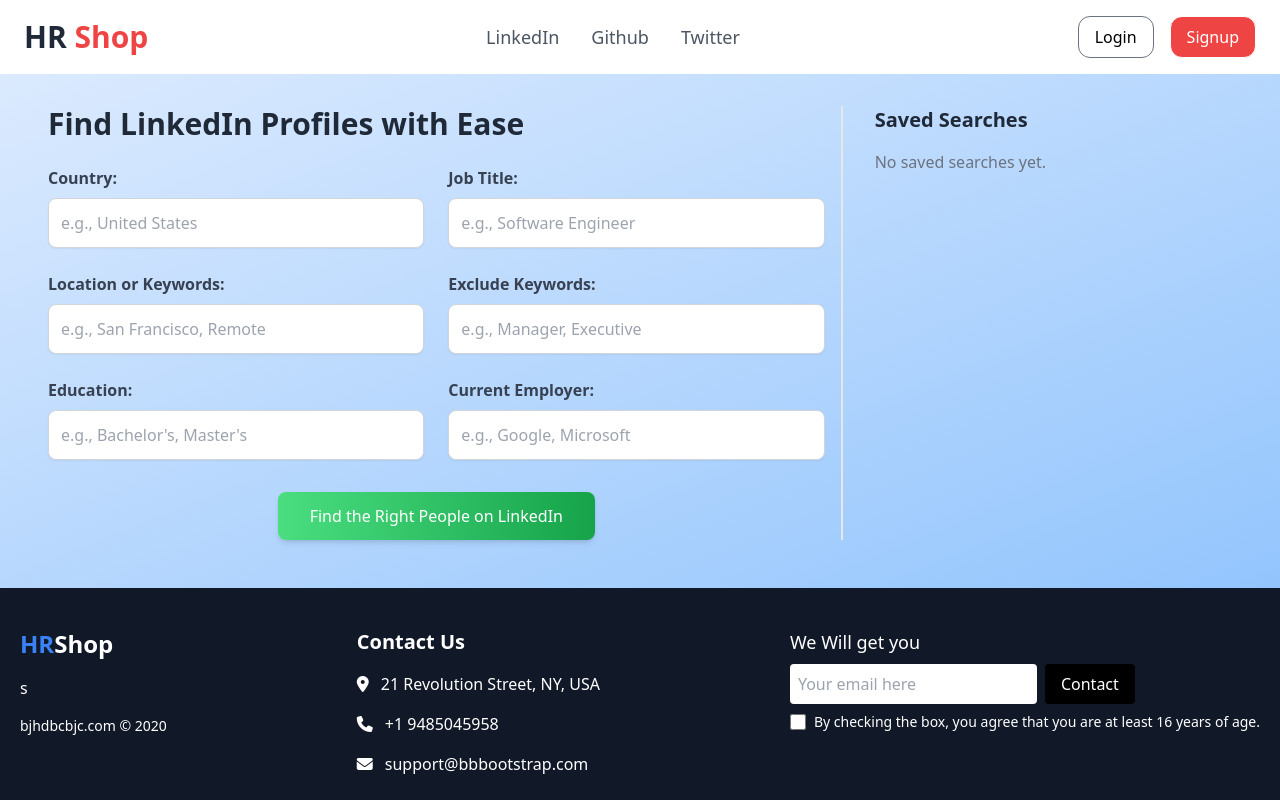
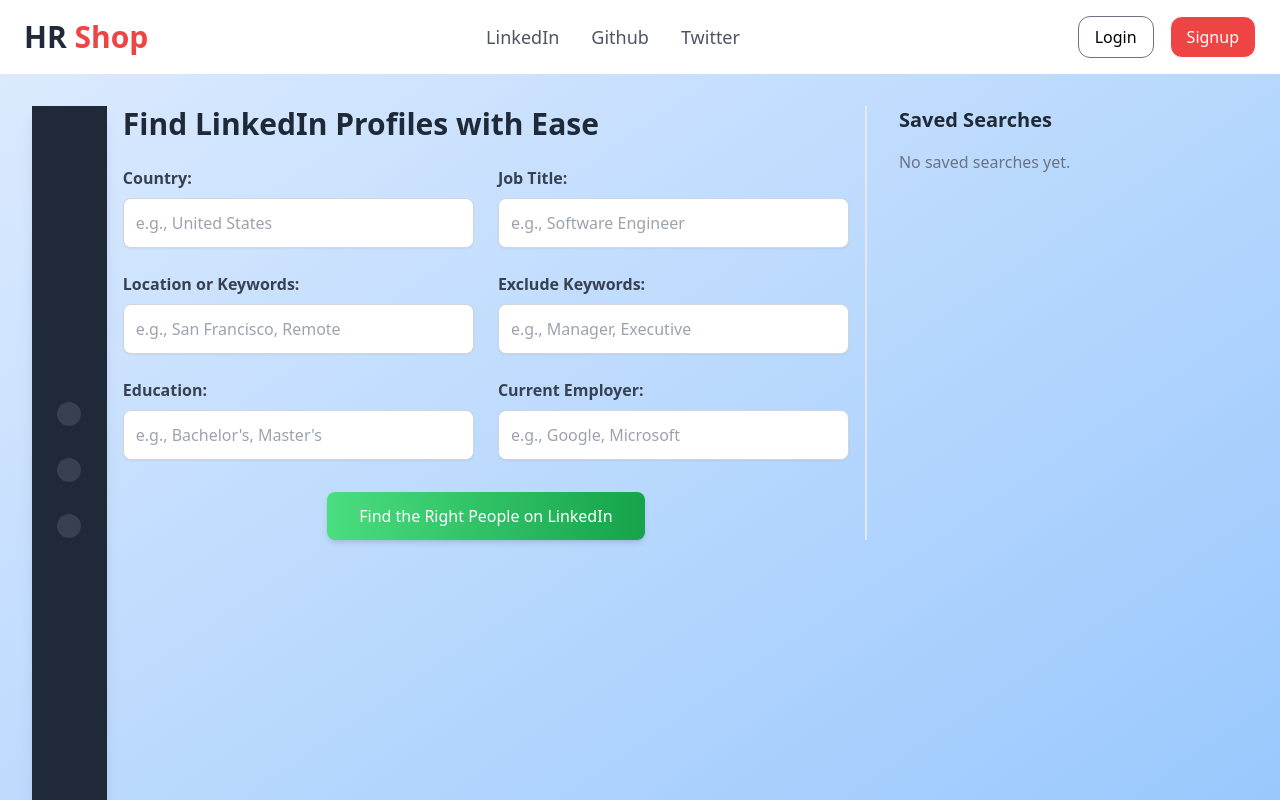
Before and after one commit to Ajay-33/HR-Client, a React (Create React App) app: page / in a window 1280 px wide. Shown: the top 800 px of the page. Built offline with nearby package versions, Linux system fonts and the light colour scheme.

Commit message:
Working on Side Bar

```diff
--- a/src/components/LinkedIn.js
+++ b/src/components/LinkedIn.js
@@ -2,6 +2,7 @@ import React, { useState } from "react";
 import SearchModal from "./SearchModal"; // Import the modal component
 import { FontAwesomeIcon } from "@fortawesome/react-fontawesome";
 import { faTrashAlt } from "@fortawesome/free-solid-svg-icons"; // Import the cross icon
+import Sidebar from "./SideBar";
 
 const LinkedIn = () => {
   const [jobTitle, setJobTitle] = useState("");
@@ -69,6 +70,7 @@ const LinkedIn = () => {
   return (
     <div className="flex flex-col md:flex-row items-start justify-between p-8 mx-auto bg-gradient-to-br from-blue-100 to-blue-300 shadow-lg w-full pb-12 ">
       {/* Left side form */}
+      <Sidebar/>
       <div className="w-full md:w-2/3 px-4  border-r-2">
         <h1 className="text-3xl font-extrabold mb-6 text-gray-800">
           Find LinkedIn Profiles with Ease
--- /dev/null
+++ b/src/components/SideBar.js
@@ -0,0 +1,53 @@
+import React from "react";
+import { Link } from "react-router-dom";
+// import { FaLinkedin, FaGithub, FaTwitter } from 'react-icons/fa';
+import { FontAwesomeIcon } from "@fortawesome/react-fontawesome";
+import { LinkedInLogoIcon } from "@radix-ui/react-icons";
+
+function Sidebar() {
+  return (
+    <div className="h-screen w-20 flex flex-col bg-gray-800 shadow-lg">
+      <div className="flex-1 flex flex-col items-center justify-center space-y-8">
+        {/* LinkedIn */}
+        <Link
+          to="/"
+          className="text-gray-400 hover:text-white transition duration-300"
+          title="LinkedIn"
+        >
+          <div className="p-3 bg-gray-700 rounded-full hover:bg-red-500 transition duration-300">
+            <FontAwesomeIcon icon={LinkedInLogoIcon} />
+          </div>
+        </Link>
+
+        {/* GitHub */}
+        <Link
+          to="/github"
+          className="text-gray-400 hover:text-white transition duration-300"
+          title="GitHub"
+        >
+          <div className="p-3 bg-gray-700 rounded-full hover:bg-red-500 transition duration-300">
+            <FontAwesomeIcon icon={LinkedInLogoIcon} />
+          </div>
+        </Link>
+
+        {/* Twitter */}
+        <Link
+          to="/twitter"
+          className="text-gray-400 hover:text-white transition duration-300"
+          title="Twitter"
+        >
+          <div className="p-3 bg-gray-700 rounded-full hover:bg-red-500 transition duration-300">
+            <FontAwesomeIcon icon={LinkedInLogoIcon} />
+          </div>
+        </Link>
+      </div>
+
+      {/* Optional Footer or Additional Links */}
+      <div className="pb-8 flex justify-center">
+        <span className="text-gray-600 text-sm">© 2024 HR Shop</span>
+      </div>
+    </div>
+  );
+}
+
+export default Sidebar;
```
